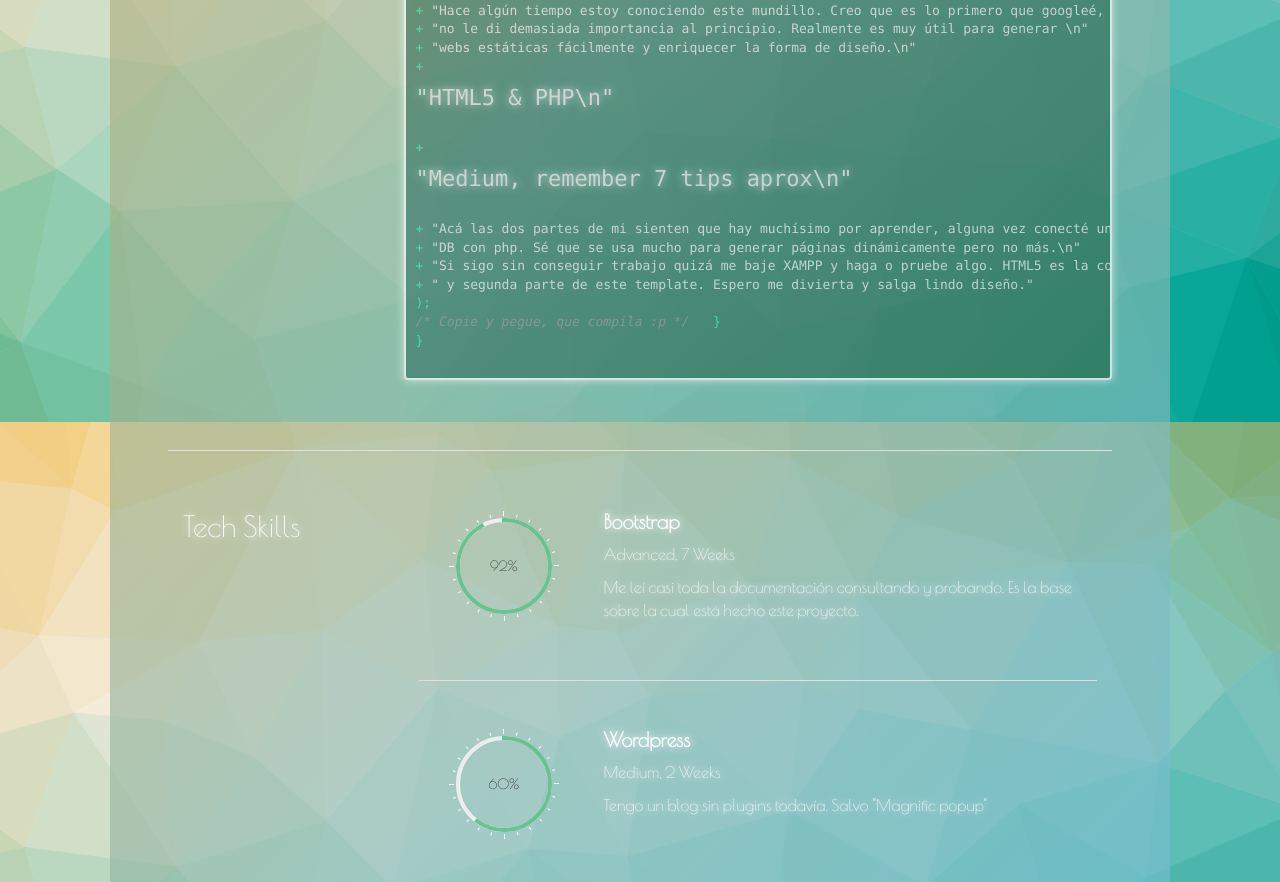
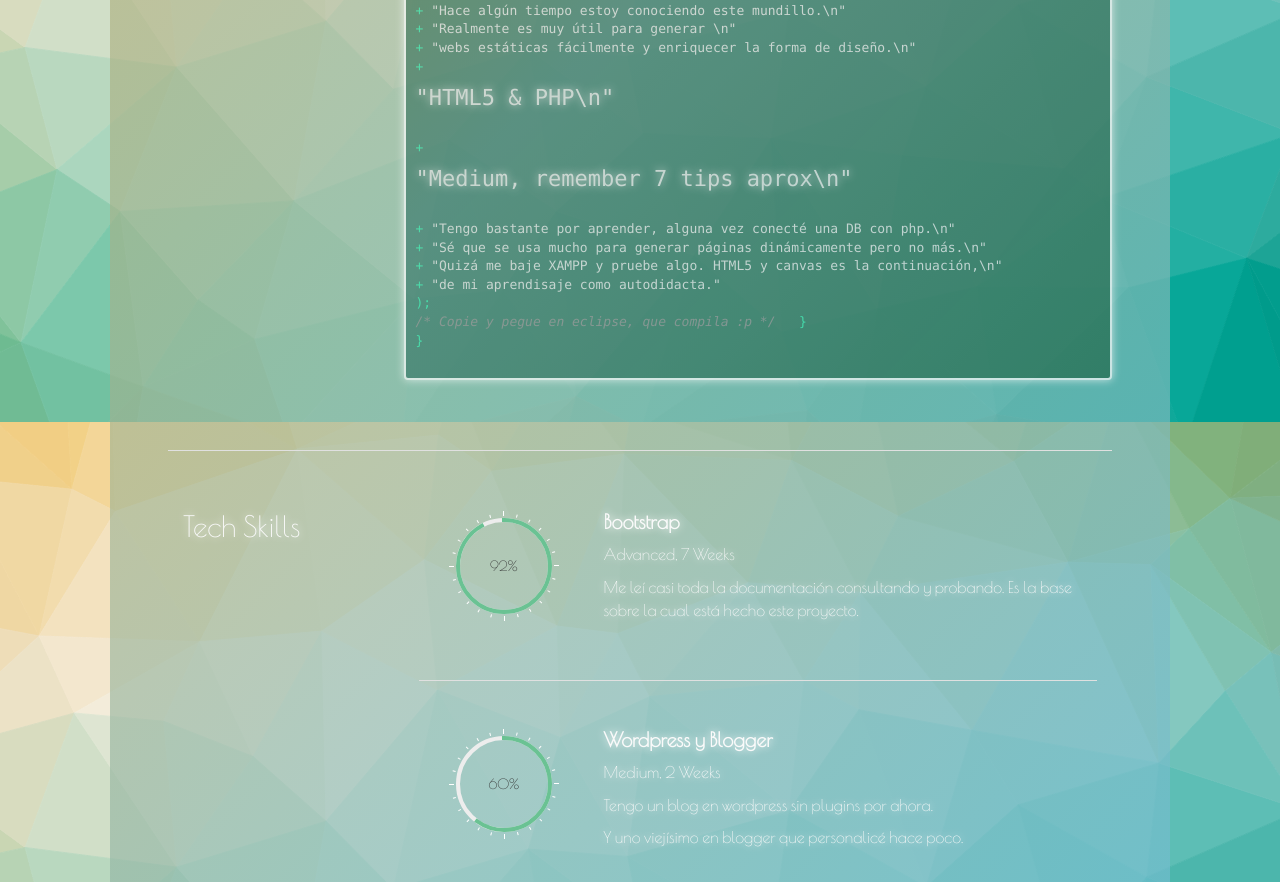
Before and after one commit to eternoi/eternoi.github.io, a plain HTML site: page index.html in a window 1280 px wide. Shown: the part 2778-3660 px from the top of the page. Drawn offline with nearby package versions, Linux system fonts and the light colour scheme; some packages are replaced by stand-ins of ours; some icons are missing.

Commit message:
update index.html

```diff
--- a/index.html
+++ b/index.html
@@ -16,6 +16,7 @@
 <link rel="stylesheet" href="vendor/waves/waves.min.css">
 <!-- main css -->
 <link rel="stylesheet" href="css/style.css">
+<!-- fav icon -->
 <link rel="shortcut icon" href="favicon.png" />
 <link rel="apple-touch-icon-precomposed" href="apple-touch-icon-precomposed.png" />
 <!-- Kit de 20 íconos (Kit ID: 6639624f)-->
@@ -179,17 +180,17 @@ public class CV_JFrame extends JFrame implements ActionListener {
     test.getTechskills().setText(""
 + <h4>"CSS & JavaScript\n"</h4>
 + <h4>"Advanced, 1 year\n"</h4>
-+ "Hace algún tiempo estoy conociendo este mundillo. Creo que es lo primero que googleé, aunque \n"
-+ "no le di demasiada importancia al principio. Realmente es muy útil para generar \n"
++ "Hace algún tiempo estoy conociendo este mundillo.\n"
++ "Realmente es muy útil para generar \n"
 + "webs estáticas fácilmente y enriquecer la forma de diseño.\n"
 + <h4>"HTML5 & PHP\n"</h4>
 + <h4>"Medium, remember 7 tips aprox\n"</h4>
-+ "Acá las dos partes de mi sienten que hay muchísimo por aprender, alguna vez conecté una\n"
-+ "DB con php. Sé que se usa mucho para generar páginas dinámicamente pero no más.\n"
-+ "Si sigo sin conseguir trabajo quizá me baje XAMPP y haga o pruebe algo. HTML5 es la continuación,\n"
-+ " y segunda parte de este template. Espero me divierta y salga lindo diseño."
++ "Tengo bastante por aprender, alguna vez conecté una DB con php.\n"
++ "Sé que se usa mucho para generar páginas dinámicamente pero no más.\n"
++ "Quizá me baje XAMPP y pruebe algo. HTML5 y canvas es la continuación,\n"
++ "de mi aprendisaje como autodidacta."
 );
-/* Copie y pegue, que compila :p */   }
+/* Copie y pegue en eclipse, que compila :p */   }
 }
         </pre>
         </div>
@@ -219,9 +220,10 @@ public class CV_JFrame extends JFrame implements ActionListener {
               </div>
             </div>
             <div class="col-md-9">
-              <h3>Wordpress</h3>
+              <h3>Wordpress y Blogger</h3>
               <p class="welcome">Medium, 2 Weeks</p>
-              <p>Tengo un blog sin plugins todavía. Salvo "Magnific popup" </p>
+              <p>Tengo un blog en <a class="blog" href="http://eternoiblog.wordpress.com" target="popup">wordpress</a> sin plugins por ahora. </p>
+              <p>Y uno viejísimo en <a class="blog" href="http://eternoinocent3.blogspot.com.ar" target="popup">blogger</a> que personalicé hace poco. </p>
             </div>
           </div>
           <div class="cv-item">
@@ -279,7 +281,6 @@ public class CV_JFrame extends JFrame implements ActionListener {
               <span><i class="icon icon-star"></i></span>
               <span><i class="icon icon-star"></i></span>
               <span><i class="icon icon-star"></i></span>
-              <span><i class="icon icon-star"></i></span>
             </div>
           </div>
           <div class="cv-item list">
@@ -287,6 +288,8 @@ public class CV_JFrame extends JFrame implements ActionListener {
               <h3>Time management</h3>
             </div>
             <div class="col-md-5">
+              <span><i class="icon icon-star"></i></span>
+              <span><i class="icon icon-star"></i></span>
               <span><i class="icon icon-star"></i></span>
               <span><i class="icon icon-star"></i></span>
             </div>
@@ -430,7 +433,7 @@ public class CV_JFrame extends JFrame implements ActionListener {
           <div class="col-lg-4">
             <div class="bs-component">
               <blockquote>
-                <p>La mayoría de las personas piensan que el diseño es una capa, una simple decoración. Para mí, nada es más importante en el futuro que el diseño. El diseño es el alma de todo lo creado por el hombre.</p>
+                <p>"La creatividad consiste simplemente en conectar cosas."</p>
                 <small>Steve Jobs, <cite title="Source Title">Web quotes</cite></small>
               </blockquote>
             </div>
@@ -438,15 +441,15 @@ public class CV_JFrame extends JFrame implements ActionListener {
           <div class="col-lg-4">
             <div class="bs-component">
               <blockquote>
-                <p>La creatividad consiste simplemente en conectar cosas.</p>
-                <small>Steve Jobs, <cite title="Source Title">Web quotes</cite></small>
+                <p>"Chivos no se peleen."</p>
+                <small>Lita de Lázzari, <cite title="Source Title">Web quotes</cite></small>
               </blockquote>
             </div>
           </div>
           <div class="col-lg-4">
             <div class="bs-component">
               <blockquote>
-                <p>Amar es la única eterna inocencia.</p>
+                <p>"Amar es la única eterna inocencia."</p>
                 <small>Anónimo, <cite title="Source Title">Soul quotes</cite></small>
               </blockquote>
             </div>
```
